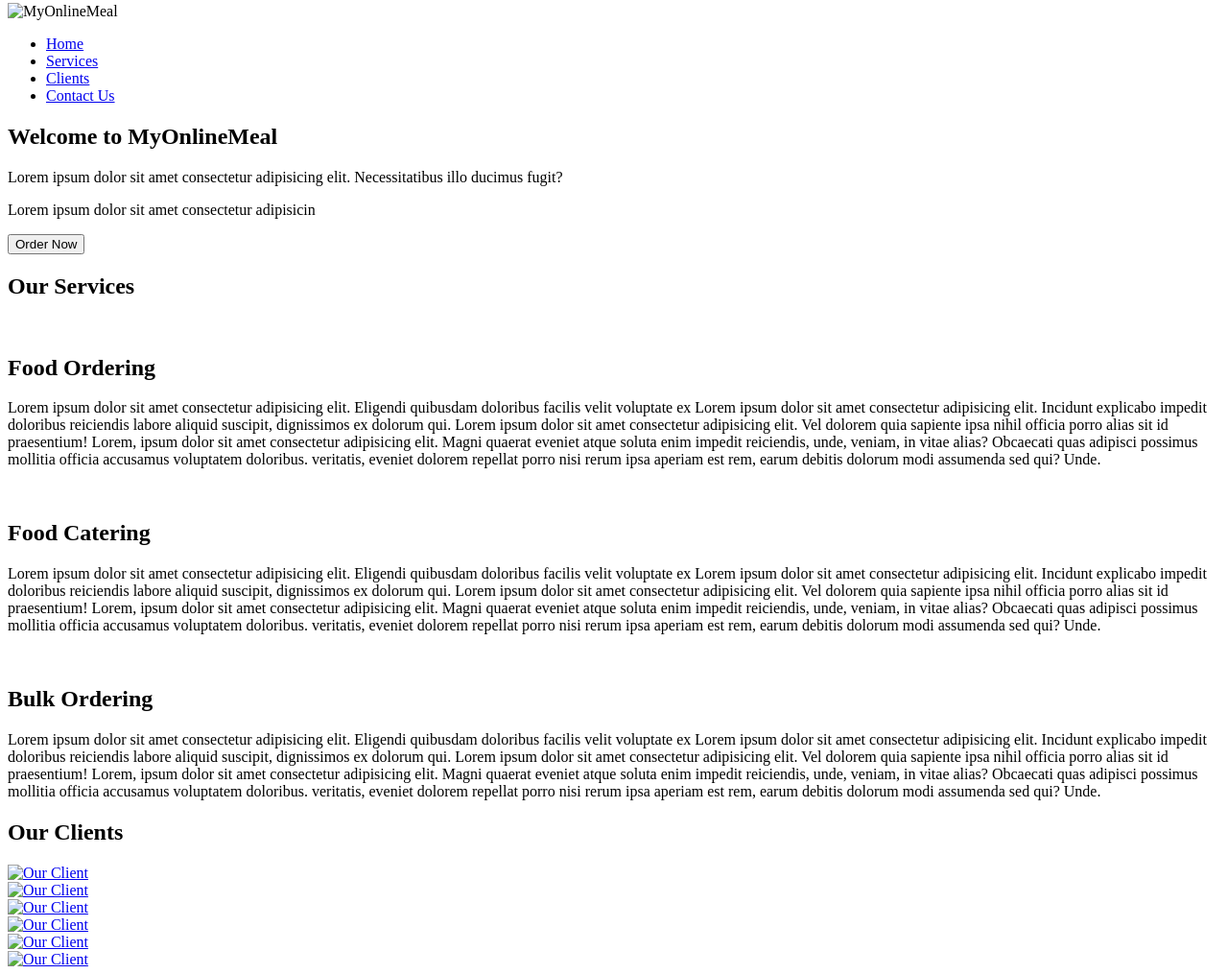
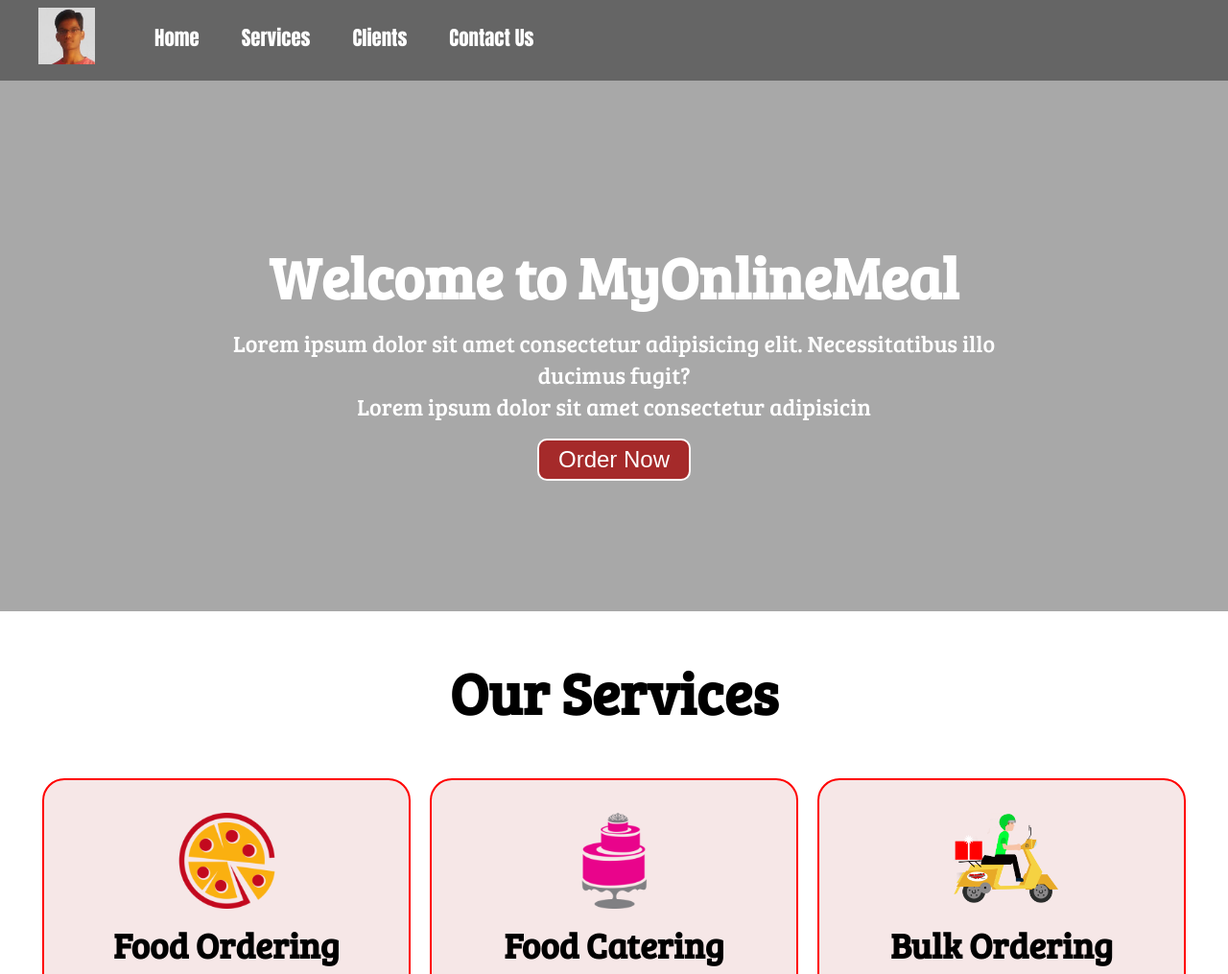
Before and after one commit to cybersaksham/FoodDelivery, a plain HTML site: page index.html in a window 1280 px wide. Shown: the part 5-1020 px from the top of the page at 96% size. Drawn offline with Linux system fonts and the light colour scheme; the site is published under a folder, as on GitHub Pages, so addresses that start at the root find nothing.

Commit message:
Update index.html

```diff
--- a/index.html
+++ b/index.html
@@ -5,8 +5,8 @@
     <meta charset="UTF-8">
     <meta name="viewport" content="width=device-width, initial-scale=1.0">
     <title>Best Online Food Delivery Services in India | MyOnlineMeal.com</title>
-    <link rel="stylesheet" href="/CSS/index.css">
-    <link rel="stylesheet" media="screen and (max-width: 1180px) " href="/CSS/phone.css">
+    <link rel="stylesheet" href="./CSS/index.css">
+    <link rel="stylesheet" media="screen and (max-width: 1180px) " href="./CSS/phone.css">
     <link rel="preconnect" href="https://fonts.gstatic.com">
     <link rel="preconnect" href="https://fonts.gstatic.com">
     <link rel="shortcut icon" href="./LOGO/favicon.png" type="image/x-icon">
@@ -16,7 +16,7 @@
 <body>
     <nav id="navbar">
         <div id="logo">
-            <img src="/LOGO/saksham.jfif" alt="MyOnlineMeal">
+            <img src="./LOGO/saksham.jfif" alt="MyOnlineMeal">
         </div>
         <ul>
             <li class="item"><a href="#home">Home</a></li>
@@ -35,7 +35,7 @@
         <h1 class="h-primary center">Our Services</h1>
         <div id="services">
             <div class="box">
-                <img src="/LOGO/pizza.png" alt="">
+                <img src="./LOGO/pizza.png" alt="">
                 <h2 class="h-secondary center">Food Ordering</h2>
                 <p class="center">Lorem ipsum dolor sit amet consectetur adipisicing elit. Eligendi quibusdam doloribus
                     facilis velit voluptate ex Lorem ipsum dolor sit amet consectetur adipisicing elit. Incidunt
@@ -48,7 +48,7 @@
                     rem, earum debitis dolorum modi assumenda sed qui? Unde.</p>
             </div>
             <div class="box">
-                <img src="/LOGO/bakery.png" alt="">
+                <img src="./LOGO/bakery.png" alt="">
                 <h2 class="h-secondary center">Food Catering</h2>
                 <p class="center">Lorem ipsum dolor sit amet consectetur adipisicing elit. Eligendi quibusdam doloribus
                     facilis velit voluptate ex Lorem ipsum dolor sit amet consectetur adipisicing elit. Incidunt
@@ -61,7 +61,7 @@
                     rem, earum debitis dolorum modi assumenda sed qui? Unde.</p>
             </div>
             <div class="box">
-                <img src="/LOGO/delivery.png" alt="">
+                <img src="./LOGO/delivery.png" alt="">
                 <h2 class="h-secondary center">Bulk Ordering</h2>
                 <p class="center">Lorem ipsum dolor sit amet consectetur adipisicing elit. Eligendi quibusdam doloribus
                     facilis velit voluptate ex Lorem ipsum dolor sit amet consectetur adipisicing elit. Incidunt
@@ -79,28 +79,28 @@
         <h1 class="h-primary center">Our Clients</h1>
         <div id="clients">
             <div class="client-item">
-                <a href="https://www.apple.com/in/" target="blank"><img src="/LOGO/apple.png"
+                <a href="https://www.apple.com/in/" target="blank"><img src="./LOGO/apple.png"
                         alt="Our Client"></a>
             </div>
             <div class="client-item">
                 <a href="https://store.hp.com/in-en/default/" target="blank"><img
-                        src="/LOGO/hp.png" alt="Our Client"></a>
+                        src="./LOGO/hp.png" alt="Our Client"></a>
             </div>
             <div class="client-item">
-                <a href="https://www.skype.com/en/" target="blank"><img src="/LOGO/skype.png"
+                <a href="https://www.skype.com/en/" target="blank"><img src="./LOGO/skype.png"
                         alt="Our Client"></a>
             </div>
             <div class="client-item">
-                <a href="https://www.swiggy.com/" target="blank"><img src="/LOGO/swiggy.png"
+                <a href="https://www.swiggy.com/" target="blank"><img src="./LOGO/swiggy.png"
                         alt="Our Client"></a>
             </div>
             <div class="client-item">
-                <a href="https://www.google.com" target="blank"><img src="/LOGO/google.png"
+                <a href="https://www.google.com" target="blank"><img src="./LOGO/google.png"
                         alt="Our Client"></a>
             </div>
             <div class="client-item">
                 <a href="https://www.microsoft.com/en-in" target="blank"><img
-                        src="/LOGO/microsoft.png" alt="Our Client"></a>
+                        src="./LOGO/microsoft.png" alt="Our Client"></a>
             </div>
         </div>
     </section>
```
